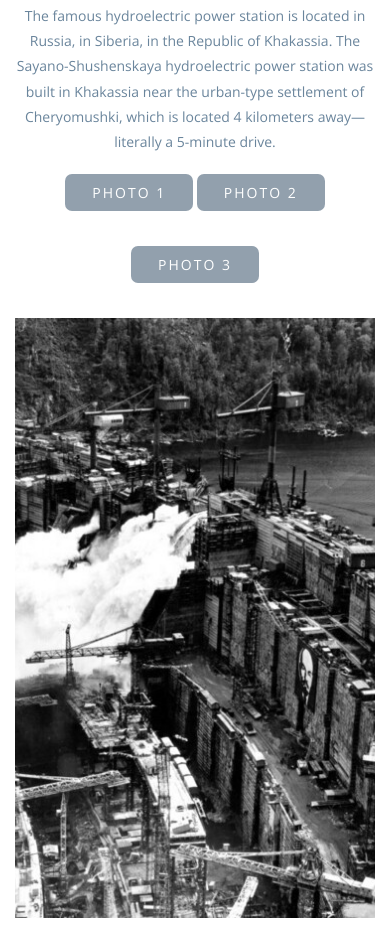
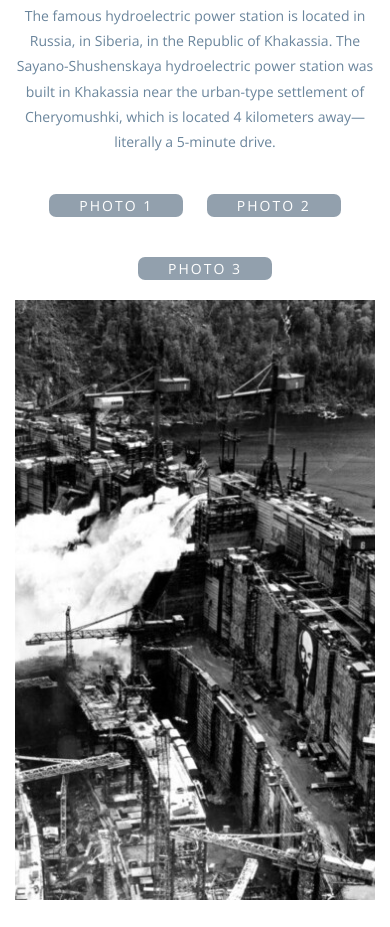
Before and after one commit to DevelopersMK1/SecondSiteM, a plain HTML site: page index.html in a window 390 px wide. Shown: the part 5184-6111 px from the top of the page. Drawn offline with nearby package versions, Linux system fonts and the light colour scheme.

Commit message:
Secont commit_N

```diff
--- a/style.css
+++ b/style.css
@@ -308,7 +308,8 @@ p {
   margin-bottom: 60px;
 }
 .tab-button button {
-  margin-bottom: 50px;
+  margin-top: 20px;
+  margin-bottom: 30px;
   padding: 1px 30px;
   font-size: 16px;
   line-height: 21px;
@@ -346,7 +347,7 @@ p {
 }
 
 .page3img img{
-    width: 800px;
+    width: 1000px;
     height: 600px;
 }
 
@@ -458,12 +459,19 @@ p {
     display: flex;
     justify-content: space-between;
   }
+
+
 }
 
 @media (max-width: 760px) {
   .about .cards {
     height: 789px;
   }
+  .page3img{
+    width: auto;
+    height: auto;
+  }
+
 }
 
 @media (max-width: 650px) {
@@ -510,13 +518,13 @@ p {
   }
 
   .tab-button > * + * {
-    margin-left: 0;
+    margin-left: 20px;
   }
 
   .tab-button button {
     font-size: 14px;
-    padding: 8px 27px;
-    margin-bottom: 35px;
+    padding: 10px px;
+    margin-bottom: 25px;
   }
 
   .title {
@@ -593,4 +601,9 @@ p {
 
 }
 
+.tab-button button{
+  margin-top: 20px;
+  margin-bottom: 20px;
 }
+
+}
```
